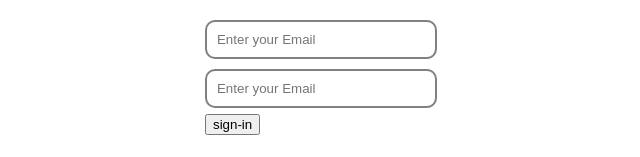
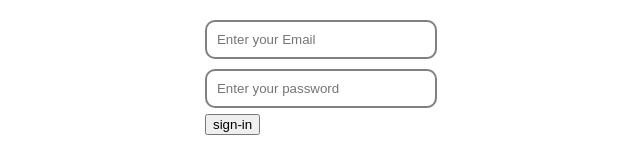
Before and after one commit to doaamohamed98/Translatotr, a Next.js app in the folder clientside/: page /sign-in in a window 1280 px wide. Shown: the part 354-511 px from the top of the page, without its empty margins (331-971 px from the left). Built offline with nearby package versions, Linux system fonts and the light colour scheme.

Commit message:
reset value after user register and login

```diff
--- a/clientside/src/app/(routes)/sign-in/page.tsx
+++ b/clientside/src/app/(routes)/sign-in/page.tsx
@@ -16,7 +16,7 @@ interface LoginData {
 
 const Page: NextPage<LoginData> = ({}) => {
 
-  const { register: login, handleSubmit, formState: { errors } ,setError } = useForm<LoginData>({
+  const { register: login, handleSubmit, formState: { errors } ,reset} = useForm<LoginData>({
     resolver:yupResolver(LoginSchema),
   });
 
@@ -26,9 +26,12 @@ const Page: NextPage<LoginData> = ({}) => {
       console.log("Login =>",data);
 
       if(!data?.success){
-        toast.error("Invalid email or password")
+        toast.error("Invalid email or password");
       } else{
-        toast.success("Login is successful")
+        toast.success("Login is successful");
+        reset()
+
+
       }
 
     }catch(error){
@@ -52,7 +55,7 @@ const Page: NextPage<LoginData> = ({}) => {
       </div>
 
       <div>
-        <input  {...login("password")}  type='password' placeholder='Enter your Email' title='password'/>
+        <input  {...login("password")}  type='password' placeholder='Enter your password' title='password'/>
         {errors.password && <span><ErrorMessage message={errors.password.message}/></span>}
       </div>
 
--- a/clientside/src/app/(routes)/sign-up/page.tsx
+++ b/clientside/src/app/(routes)/sign-up/page.tsx
@@ -20,7 +20,7 @@ interface FormData {
 
 const Page: NextPage <FormData> = ({}) => {
 
-  const { register, handleSubmit, formState: { errors } ,setError} = useForm<FormData>({
+  const { register, handleSubmit, formState: { errors } ,setError , reset} = useForm<FormData>({
     resolver:yupResolver(RegistersSchema),
   });
 
@@ -29,7 +29,8 @@ const Page: NextPage <FormData> = ({}) => {
    try{
   const data = await createUser(userData);
   console.log(`Registration successful`,userData);
-  toast.success("successful to Create account");
+   toast.success("successful to Create account");
+   reset()
   return data
 
    }catch (error: any){
```
